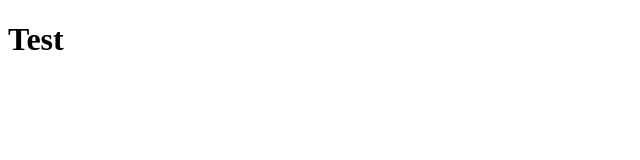
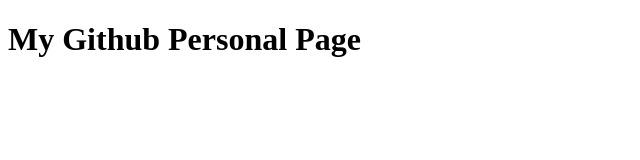
Before and after one commit to colinmac17/colinmac17.github.io, a plain HTML site: page index.html in a window 1280 px wide. Shown: the whole page, without its empty margins (0-640 px from the left). Drawn offline with Linux system fonts and the light colour scheme.

Commit message:
editing h1 in index.html

```diff
--- a/index.html
+++ b/index.html
@@ -5,6 +5,6 @@
 	<title>My First GH-Pages Site</title>
 </head>
 <body>
-	<h1>Test</h1>
+	<h1>My Github Personal Page</h1>
 </body>
 </html>
```
